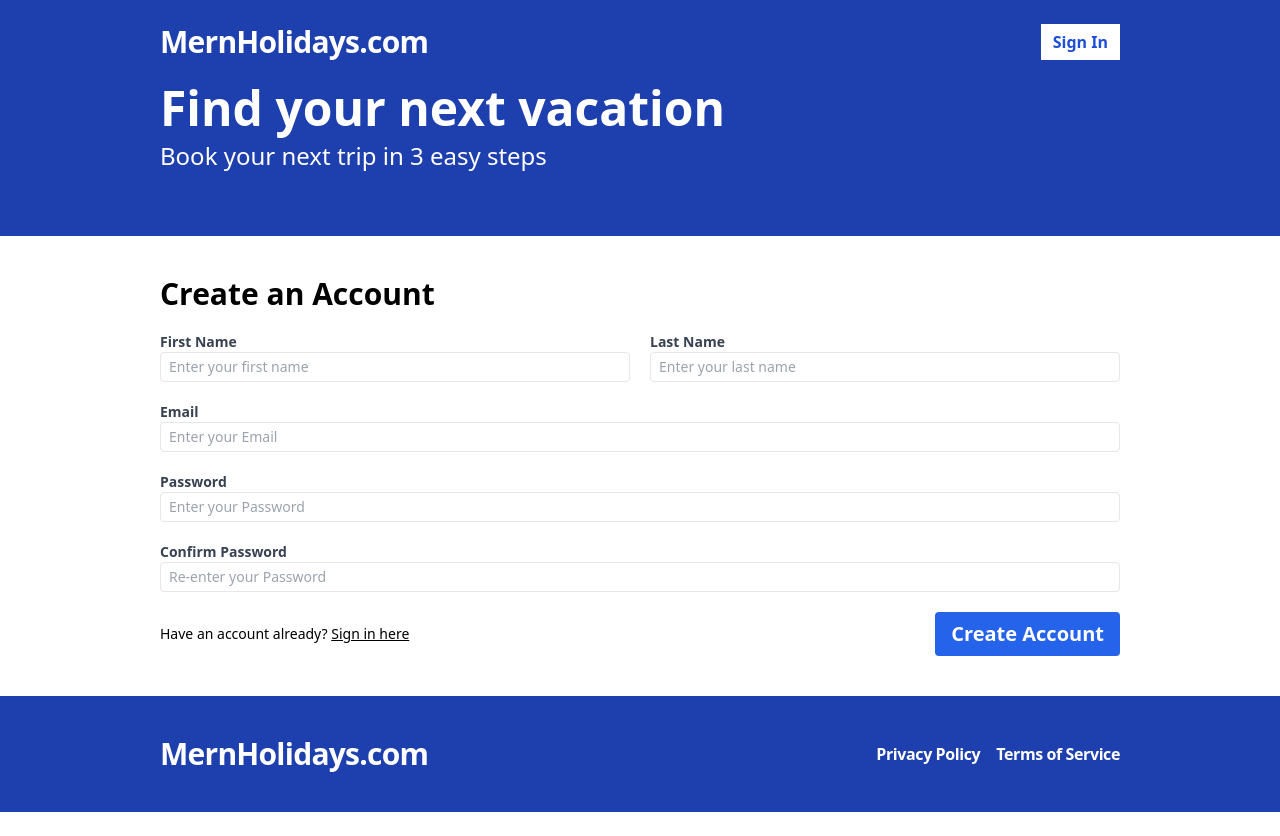
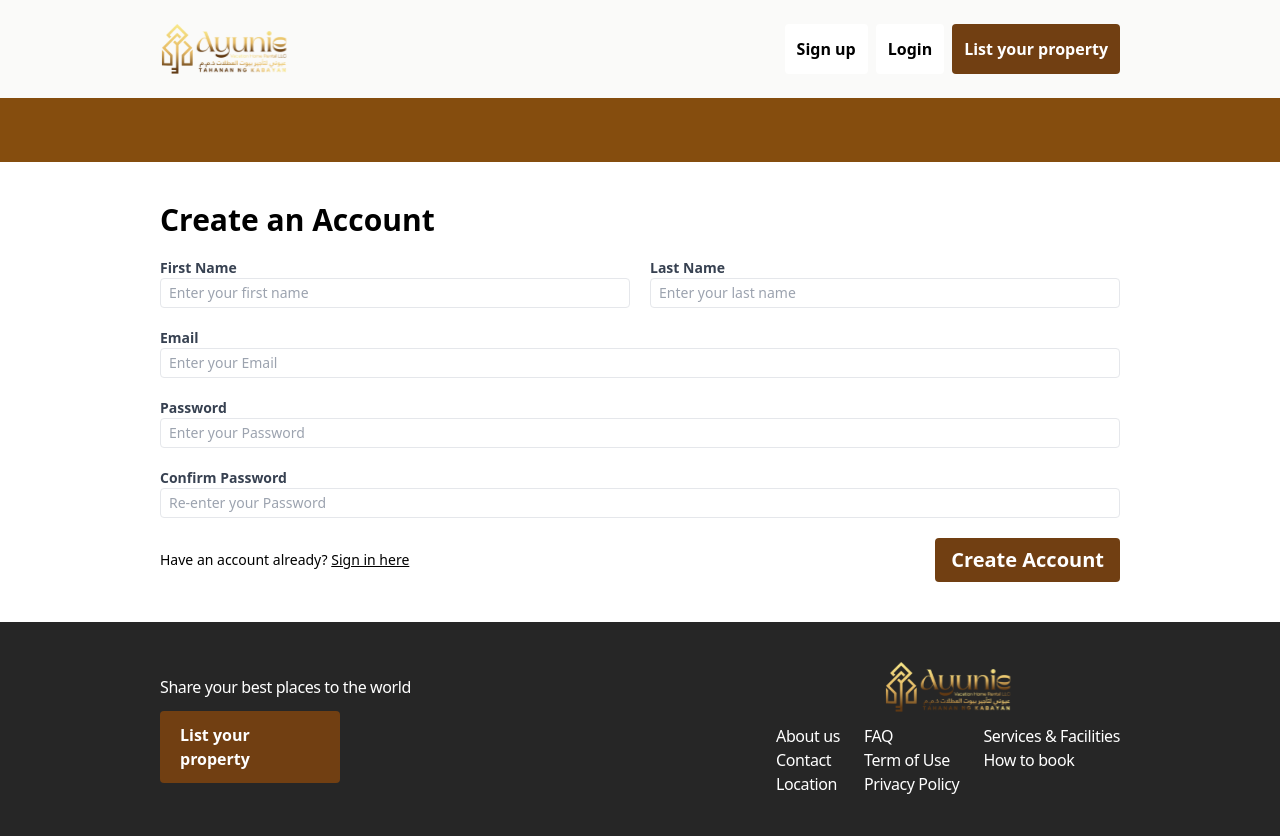
Before and after one commit to keithcodeZ/ayunie-booking-app, a React (Vite) app in the folder frontend/: page /register in a window 1280 px wide. Before the commit the page ends 812 px from the top, so only its background shows below. Built offline with nearby package versions, Linux system fonts and the light colour scheme; no server answers.

Commit message:
patterned on ayunie website design

```diff
--- a/frontend/src/components/Footer.tsx
+++ b/frontend/src/components/Footer.tsx
@@ -1,14 +1,39 @@
+import { Link } from "react-router-dom"
+import ayunieLogo from '../assets/ayunie-icon.svg';
+
 const Footer = () => {
 
     return (
-        <div className="bg-blue-800 py-10">
+        <div className="bg-neutral-800 py-10">
             <div className="container mx-auto flex justify-between items-center">
-                <h2 className="text-3xl text-white font-bold tracking-tight">MernHolidays.com</h2>
-                <div className="flex gap-4 text-white font-bold tracking-tight">
-                    <a className="cursor-pointer">Privacy Policy</a>
-                    <a className="cursor-pointer">Terms of Service</a>
-                    {/* <p>Powered by Mern</p>
-                    <p>Copyright © 2022. All rights reserved.</p> */}
+                <div className="flex flex-col gap-3">
+                    <h2 className="text-1xl text-white tracking-tight">
+                        Share your best places to the world
+                    </h2>
+                    <Link to="/sign-in" className="flex items-center justify-center py-3 px-5 font-bold text-white bg-yellow-900  hover:bg-yellow-800 rounded w-[180px]">List your property</Link>
+                </div>
+
+                <div className="flex flex-col gap-3">
+                    <img src={ayunieLogo} alt="" className="self-center"/>
+                    <div className="flex gap-6 text-white tracking-tight">
+                        <div className="flex flex-col">
+                            <a className="cursor-pointer">About us</a>
+                            <a className="cursor-pointer">Contact</a>
+                            <a className="cursor-pointer">Location</a>
+                        </div>
+                        <div className="flex flex-col">
+                            <a className="cursor-pointer">FAQ</a>
+                            <a className="cursor-pointer">Term of Use</a>
+                            <a className="cursor-pointer">Privacy Policy</a>
+                        </div>
+                        <div className="flex flex-col">
+                            <a className="cursor-pointer">Services & Facilities</a>
+                            <a className="cursor-pointer">How to book</a>
+                        </div>
+
+                        {/* <p>Powered by Mern</p>
+                        <p>Copyright © 2022. All rights reserved.</p> */}
+                    </div>
                 </div>
             </div>
         </div>
--- a/frontend/src/components/Header.tsx
+++ b/frontend/src/components/Header.tsx
@@ -1,16 +1,19 @@
 import {Link} from "react-router-dom";
 import { useAppContext } from "../contexts/AppContext";
 import SignOutButton from "./SignOutButton";
+import ayunieLogo from '../assets/ayunie-icon.svg';
 
 const Header = () => {
 
     const {isLoggedIn} = useAppContext();
 
     return (
-        <div className="bg-blue-800 py-6">
+        <div className="bg-stone-50 py-6">
             <div className="container mx-auto flex justify-between">
                 <span className="text-3xl text-white font-bold tracking-tight">
-                    <Link to="/">MernHolidays.com</Link>
+                    <Link to="/">
+                        <img src={ayunieLogo} alt="" />
+                    </Link>
                 </span>
                 <span className="flex space-x-2">
                     {isLoggedIn ?
@@ -28,7 +31,13 @@ const Header = () => {
                             <SignOutButton />
                             {/* <button>Sign Out</button> */}
                         </>) : (
-                            <Link to="/sign-in" className="flex items-center px-3 font-bold text-blue-700 bg-white hover:text-white hover:bg-blue-700">Sign In</Link>
+                        <>
+                            <Link to="/register" className="flex items-center px-3 font-bold  bg-white hover:text-white hover:bg-yellow-900 rounded">Sign up</Link>
+
+                            <Link to="/sign-in" className="flex items-center px-3 font-bold  bg-white hover:text-white hover:bg-yellow-900 rounded">Login</Link>
+
+                            <Link to="/sign-in" className="flex items-center px-3 font-bold text-white bg-yellow-900  hover:bg-yellow-800 rounded">List your property</Link>
+                        </>
                         )
                     }
 
--- a/frontend/src/components/Hero.tsx
+++ b/frontend/src/components/Hero.tsx
@@ -1,12 +1,15 @@
 const Hero = () => {
 
     return (
-        <div className="bg-blue-800 pb-16">
-            <div className="container mx-auto flex flex-col gap-2">
-                <h1 className="text-5xl text-white font-bold">Find your next vacation</h1>
-                <p className="text-white text-2xl">Book your next trip in 3 easy steps</p>
-            </div>
+        <div className="bg-yellow-800 pb-16">
+
         </div>
+        // <div className="bg-blue-800 pb-16">
+        //     <div className="container mx-auto flex flex-col gap-2">
+        //         <h1 className="text-5xl text-white font-bold">Find your next vacation</h1>
+        //         <p className="text-white text-2xl">Book your next trip in 3 easy steps</p>
+        //     </div>
+        // </div>
     )
 }
 
--- a/frontend/src/pages/Register.tsx
+++ b/frontend/src/pages/Register.tsx
@@ -131,7 +131,7 @@ const Register = () => {
                         Sign in here
                     </Link>
                 </span>
-                <button className="bg-blue-600 hover:bg-blue-700 text-white font-bold text-xl py-2 px-4 rounded" type="submit">
+                <button className="bg-yellow-900  hover:bg-yellow-800 text-white font-bold text-xl py-2 px-4 rounded" type="submit">
                     Create Account
                 </button>
             </div>
--- a/frontend/src/pages/SignIn.tsx
+++ b/frontend/src/pages/SignIn.tsx
@@ -71,7 +71,7 @@ const SignIn = () => {
                         Create an account here
                     </Link>
                 </span>
-                <button className="bg-blue-600 hover:bg-blue-700 text-white font-bold text-xl py-2 px-4 rounded" type="submit">
+                <button className="bg-yellow-900  hover:bg-yellow-800 text-white font-bold text-xl py-2 px-4 rounded" type="submit">
                     Login
                 </button>
             </div>
```
Also changed, not shown: frontend/src/assets/ayunie-icon.svg (added), frontend/src/assets/images/ayunie-logo.png (added).
